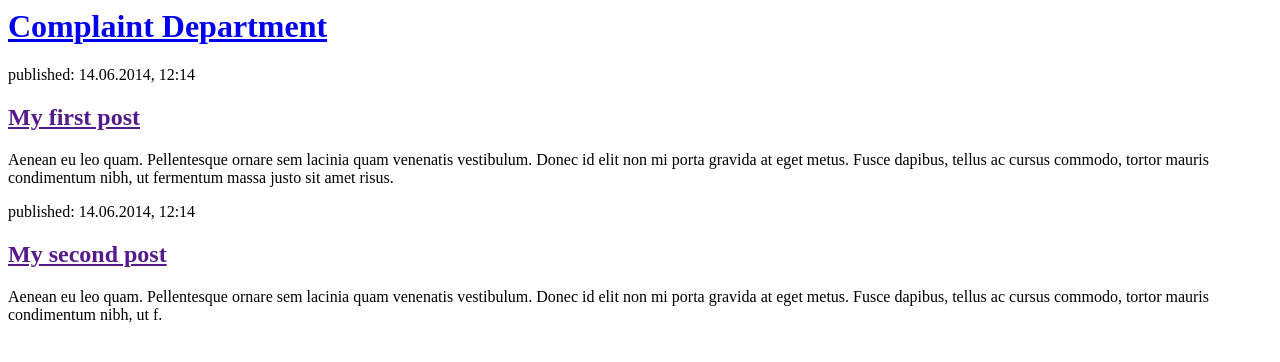
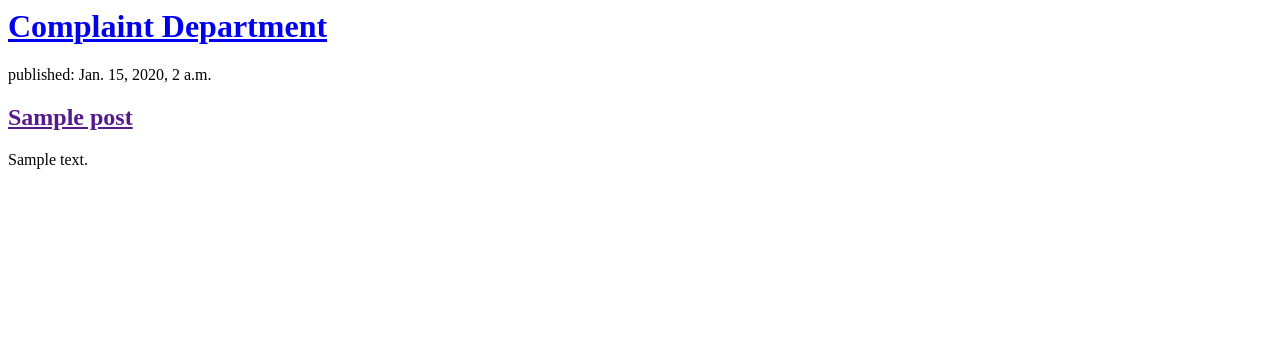
Before and after one commit to BeeNeal/my-first-blog, a Django app: template blog/templates/blog/post_list.html in a window 1280 px wide. Shown: the top 362 px of the page. Run offline with Django 3.2, Linux system fonts and the light colour scheme; the template is opened without the code that fills it: values that come from a table or form of the project are taken from there, others are empty; tables that the repository leaves empty hold one stand-in row (values such as "Sample post").

Commit message:
adding template language to show posts from DB

```diff
--- a/blog/templates/blog/post_list.html
+++ b/blog/templates/blog/post_list.html
@@ -7,16 +7,12 @@
             <h1><a href="/">Complaint Department</a></h1>
         </div>
 
+        {% for post in posts %}
         <div>
-            <p>published: 14.06.2014, 12:14</p>
-            <h2><a href="">My first post</a></h2>
-            <p>Aenean eu leo quam. Pellentesque ornare sem lacinia quam venenatis vestibulum. Donec id elit non mi porta gravida at eget metus. Fusce dapibus, tellus ac cursus commodo, tortor mauris condimentum nibh, ut fermentum massa justo sit amet risus.</p>
+            <p>published: {{ post.published_date }}</p>
+            <h2><a href="">{{ post.title }}</a></h2>
+            <p>{{ post.text|linebreaksbr }}</p>
         </div>
-
-        <div>
-            <p>published: 14.06.2014, 12:14</p>
-            <h2><a href="">My second post</a></h2>
-            <p>Aenean eu leo quam. Pellentesque ornare sem lacinia quam venenatis vestibulum. Donec id elit non mi porta gravida at eget metus. Fusce dapibus, tellus ac cursus commodo, tortor mauris condimentum nibh, ut f.</p>
-        </div>
+        {% endfor %}
     </body>
 </html>
```
Also changed, not shown: blog/views.py (+7 -1 lines).
